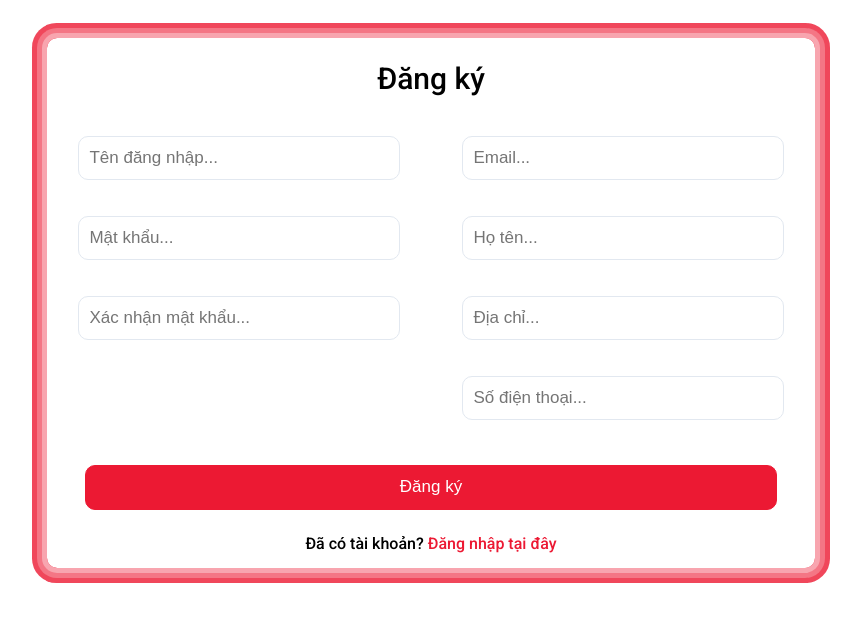
After one commit to nhd79/Gaming-Gear, a PHP site: page /view/signup.php in a window 1280 px wide. The commit adds this page. Shown: the top 622 px of the page, without its empty margins (209-1070 px from the left). Run offline with PHP 8.4, Linux system fonts and the light colour scheme; some libraries are stand-ins or nearby versions.

Commit message:
done change login, signup modal to page

```diff
--- a/controller/login.php
+++ b/controller/login.php
@@ -7,8 +7,6 @@ if (isset($_POST["username"])) {
     $username = test_input($_POST["username"]);
     $password = test_input($_POST["password"]);
 
-    // $sql = "select * from customer where user_name='" . $username . "'";
-    // $result = readDatabase($sql);
     $sql = "select * from customer where user_name = ?";
     $parameter = array($username);
     $result = readDatabase($sql, $parameter);
@@ -16,6 +14,7 @@ if (isset($_POST["username"])) {
     if (count($result) > 0) {
         foreach ($result as $customer) {
             if (password_verify($password, $customer["password"])) {
+                session_start();
                 $_SESSION["full_name"] = $customer["full_name"];
                 $_SESSION["id"] = $customer["id"];
                 $_SESSION["email"] = $customer["email"];
@@ -23,11 +22,11 @@ if (isset($_POST["username"])) {
                 $_SESSION["address"] = $customer["address"];
                 $_SESSION["image"] = $customer["image"];
                 echo "<script>alert('Đăng nhập thành công!');</script>";
+                echo "<script>location.href = 'index.php';</script>";
             } else {
                 echo "<script>alert('Sai mật khẩu!');</script>";
             }
         }
-        echo "<script>location.href = 'index.php';</script>";
     } else {
         echo "<script>alert('Tài khoản không tồn tại!');</script>";
     }
--- a/controller/signup.php
+++ b/controller/signup.php
@@ -16,15 +16,15 @@ if (isset($_POST["signup-username"])) {
         echo "<script>alert('Tên đăng nhập chứa ít nhất 6 ký tự, chỉ chứa chữ cái và số!');</script>";
     } else if (!preg_match('/^(?=.*[a-z])(?=.*[A-Z])(?=.*\d)(?=.*[$@$!%*?&_])[A-Za-z\d$@$!%*?&_]{10,}$/', $password)) {
         echo "<script>alert('Mật khẩu chứa ít nhất 10 ký tự, ít nhất một chữ cái thường, một chữ in hoa, một ký tự đặc biệt');</script>";
-    } else if (!preg_match('/^([a-zA-ZÀÁÂÃÈÉÊÌÍÒÓÔÕÙÚĂĐĨŨƠàáâãèéêìíòóôõùúăđĩũơƯĂẠẢẤẦẨẪẬẮẰẲẴẶẸẺẼỀỀỂưăạảấầẩẫậắằẳẵặẹẻẽềềểỄỆỈỊỌỎỐỒỔỖỘỚỜỞỠỢỤỦỨỪễệỉịọỏốồổỗộớờởỡợụủứừỬỮỰỲỴÝỶỸửữựỳỵỷỹ\s]+)$/i
-    ', $full_name)) {
-        echo "<script>alert('Họ tên chỉ chứa chữ cái!');</script>";
     } else if (!filter_var($email, FILTER_VALIDATE_EMAIL)) {
         echo "<script>alert('Email không hợp lệ!');</script>";
-    } else if (!preg_match('/^([a-zA-Z0-9ÀÁÂÃÈÉÊÌÍÒÓÔÕÙÚĂĐĨŨƠàáâãèéêìíòóôõùúăđĩũơƯĂẠẢẤẦẨẪẬẮẰẲẴẶẸẺẼỀỀỂưăạảấầẩẫậắằẳẵặẹẻẽềềểỄỆỈỊỌỎỐỒỔỖỘỚỜỞỠỢỤỦỨỪễệỉịọỏốồổỗộớờởỡợụủứừỬỮỰỲỴÝỶỸửữựỳỵỷỹ\s]+)$/i
-    ', $address)) {
+    } else if (($full_name != "") && (!preg_match('/^([a-zA-ZÀÁÂÃÈÉÊÌÍÒÓÔÕÙÚĂĐĨŨƠàáâãèéêìíòóôõùúăđĩũơƯĂẠẢẤẦẨẪẬẮẰẲẴẶẸẺẼỀỀỂưăạảấầẩẫậắằẳẵặẹẻẽềềểỄỆỈỊỌỎỐỒỔỖỘỚỜỞỠỢỤỦỨỪễệỉịọỏốồổỗộớờởỡợụủứừỬỮỰỲỴÝỶỸửữựỳỵỷỹ\s]+)$/i
+    ', $full_name))) {
+        echo "<script>alert('Họ tên chỉ chứa chữ cái!');</script>";
+    } else if (($address != "") && (!preg_match('/^([a-zA-Z0-9ÀÁÂÃÈÉÊÌÍÒÓÔÕÙÚĂĐĨŨƠàáâãèéêìíòóôõùúăđĩũơƯĂẠẢẤẦẨẪẬẮẰẲẴẶẸẺẼỀỀỂưăạảấầẩẫậắằẳẵặẹẻẽềềểỄỆỈỊỌỎỐỒỔỖỘỚỜỞỠỢỤỦỨỪễệỉịọỏốồổỗộớờởỡợụủứừỬỮỰỲỴÝỶỸửữựỳỵỷỹ\s]+)$/i
+    ', $address))) {
         echo "<script>alert('Địa chỉ chỉ chứa chữ cái và số!');</script>";
-    } else if (!preg_match('/[0-9]/', $phone_number)) {
+    } else if (($phone_number != "") && (!preg_match('/[0-9]/', $phone_number))) {
         echo "<script>alert('Số điện thoại chỉ chứa số!');</script>";
     } else {
         $sql = "select user_name from customer where 1";
@@ -38,15 +38,13 @@ if (isset($_POST["signup-username"])) {
         if ($exist != 1) {
             if ($password == $password_repeat) {
                 $hashed_password = password_hash($password, PASSWORD_DEFAULT);
-                // $sql = "insert into customer(user_name,password,full_name,address,phone,email,image)
-                // values('" . $username . "','" . $hashed_password . "','" . $full_name . "','"
-                //     . $address . "','" . $phone_number . "','" . $email . "','user.png')";
                 $sql = "insert into customer(user_name,password,full_name,address,phone,email,image)
 			    values(?,?,?,?,?,?,?)";
                 $avatar = 'https://avatars.dicebear.com/api/micah/' . $username . '.svg?mood[]=happy&mouth[]=smile';
                 $parameter = array($username, $hashed_password, $full_name, $address, $phone_number, $email, $avatar);
                 writeDatabase($sql, $parameter);
                 echo "<script>alert('Đăng ký thành công!');</script>";
+                echo "<script>location.href = 'index.php';</script>";
             } else {
                 echo "<script>alert('Mật khẩu xác nhận không đúng!');</script>";
             }
--- /dev/null
+++ b/css/login-signup.css
@@ -0,0 +1,108 @@
+.login div,
+.signup div {
+  display: flex;
+  justify-content: center;
+  align-items: center;
+}
+.login {
+  display: grid;
+  grid-template-columns: minmax(300px, 1fr);
+  grid-template-rows: 80px 240px 30px 50px;
+  margin: 6vw 35vw 0vw 35vw;
+  box-shadow: 0 0 0 5px hsl(353, 85%, 81%), 0 0 0 10px hsl(353, 85%, 71%),
+    0 0 0 15px hsl(353, 85%, 61%);
+  border-radius: 10px;
+  min-width: 300px;
+}
+.signup {
+  display: grid;
+  grid-template-columns: 1fr;
+  grid-template-rows: 80px 400px 50px;
+  margin: 3vw 20vw 5vw 20vw;
+  box-shadow: 0 0 0 5px hsl(353, 85%, 81%), 0 0 0 10px hsl(353, 85%, 71%),
+    0 0 0 15px hsl(353, 85%, 61%);
+  border-radius: 10px;
+  min-width: 300px;
+  /* min-height: 770px; */
+}
+.login > form {
+  display: grid;
+  grid-template-columns: 1fr;
+  grid-auto-rows: 80px;
+}
+.signup > form {
+  display: grid;
+  grid-template-columns: 1fr 1fr;
+  grid-template-rows: 320px, 80px;
+}
+.signup > form > .login-info {
+  display: grid;
+  grid-template-columns: 1fr;
+  grid-auto-rows: 80px;
+}
+.signup > form > .personal-info {
+  display: grid;
+  grid-template-columns: 1fr;
+  grid-auto-rows: 80px;
+}
+.signup > form > .button {
+  grid-column: 1 / 3;
+}
+.login > .text,
+.signup > .text {
+  font-size: 30px;
+}
+.login input,
+.signup input {
+  border: 1px solid #e2e8f0;
+  border-radius: 10px;
+  height: 40px;
+  width: 80%;
+  padding-left: 10px;
+  font-size: 17px;
+  outline: none;
+}
+.login input:focus,
+.signup input:focus {
+  border: 2px solid var(--mainColor);
+}
+.login button,
+.signup button {
+  color: white;
+  background-color: var(--mainColor);
+  border-radius: 10px;
+  border: 1px solid var(--mainColor);
+  padding: 10px;
+  height: 45px;
+  width: 80%;
+  font-size: 17px;
+
+  cursor: pointer;
+}
+.signup button {
+  width: 90%;
+}
+.login a,
+.signup a {
+  color: var(--mainColor);
+}
+@media screen and (max-width: 600px) {
+  .login {
+    margin: 6vw 20vw 0vw 20vw;
+  }
+}
+@media screen and (max-width: 770px) {
+  .signup {
+    margin: 5vw 10vw 5vw 10vw;
+  }
+  .signup > form {
+    grid-template-columns: 1fr;
+    grid-template-rows: 240px, 320px, 80px;
+  }
+  .signup > form > .button {
+    grid-column: 1 / 2;
+  }
+  .signup {
+    grid-template-rows: 80px 640px 50px;
+  }
+}
--- a/view/index.php
+++ b/view/index.php
@@ -23,8 +23,8 @@
   <?php
   include_once("header.php");
   include_once("nav.php");
-  include_once("../controller/login.php");
-  include_once("../controller/signup.php");
+  // include_once("../controller/login.php"); // Use this when using modals
+  // include_once("../controller/signup.php");
   ?>
 
   <!-- Slideshow -->
--- a/view/login-modal.php
+++ b/view/login-modal.php
@@ -14,7 +14,7 @@
   </form>
   <div>
     Chưa có tài khoản?&nbsp;
-    <a href="signup-modal.html" rel="modal:open">Đăng ký tại đây</a>
+    <a href="signup-modal.php" rel="modal:open">Đăng ký tại đây</a>
   </div>
   <!-- <a href="#" rel="modal:close">Close</a> -->
 </div>
--- a/view/nav.php
+++ b/view/nav.php
@@ -6,7 +6,9 @@
     if (isset($_SESSION["full_name"]))
         include_once("../controller/logout.php");
     else
-        echo '<a href="login-modal.php" rel="modal:open">ĐĂNG NHẬP</a>
-        <a href="signup-modal.php" rel="modal:open">ĐĂNG KÝ</a>';
+        // echo '<a href="login-modal.php" rel="modal:open">ĐĂNG NHẬP</a> // Modal
+        // <a href="signup-modal.php" rel="modal:open">ĐĂNG KÝ</a>'; // Modal
+        echo '<a href="login.php">ĐĂNG NHẬP</a>
+        <a href="signup.php">ĐĂNG KÝ</a>';
     ?>
 </nav>
--- /dev/null
+++ b/view/signup.php
@@ -0,0 +1,63 @@
+<!DOCTYPE html>
+<html lang="en">
+
+<head>
+    <meta charset="UTF-8" />
+    <meta http-equiv="X-UA-Compatible" content="IE=edge" />
+    <meta name="viewport" content="width=device-width, initial-scale=1.0" />
+    <link rel="stylesheet" href="/css/styles.css" />
+    <link rel="stylesheet" href="/css/modal.css" />
+    <link rel="stylesheet" href="/css/login-signup.css" />
+
+    <!-- Remember to include jQuery :) -->
+    <script src="https://cdnjs.cloudflare.com/ajax/libs/jquery/3.0.0/jquery.min.js"></script>
+
+    <!-- jQuery Modal -->
+    <script src="https://cdnjs.cloudflare.com/ajax/libs/jquery-modal/0.9.1/jquery.modal.min.js"></script>
+    <link rel="stylesheet" href="https://cdnjs.cloudflare.com/ajax/libs/jquery-modal/0.9.1/jquery.modal.min.css" />
+    <title>GG</title>
+</head>
+
+<body>
+    <?php
+    include_once("../controller/signup.php");
+    ?>
+    <!-- Signup Modal -->
+    <div class="signup">
+        <div class="text">Đăng ký</div>
+        <form method="post" action="<?php echo htmlspecialchars($_SERVER["PHP_SELF"]); ?>">
+            <div class="login-info">
+                <div>
+                    <input type="text" name="signup-username" id="signup-username" placeholder="Tên đăng nhập..." value="<?php if (isset($username)) echo $username; ?>" required />
+                </div>
+                <div>
+                    <input type="password" name="signup-password" id="signup-password" placeholder="Mật khẩu..." value="<?php if (isset($password)) echo $password; ?>" required />
+                </div>
+                <div>
+                    <input type="password" name="password-repeat" id="password-repeat" placeholder="Xác nhận mật khẩu..." value="<?php if (isset($password_repeat)) echo $password_repeat; ?>" required />
+                </div>
+            </div>
+            <div class="personal-info">
+                <div>
+                    <input type="text" name="email" id="email" placeholder="Email..." value="<?php if (isset($email)) echo $email; ?>" required />
+                </div>
+                <div>
+                    <input type="text" name="fullname" id="fullname" placeholder="Họ tên..." value="<?php if (isset($full_name)) echo $full_name; ?>" />
+                </div>
+                <div>
+                    <input type="text" name="address" id="address" placeholder="Địa chỉ..." value="<?php if (isset($address)) echo $address; ?>" />
+                </div>
+                <div class="phone">
+                    <input type="text" name="phone-number" id="phone-number" placeholder="Số điện thoại..." value="<?php if (isset($phone_number)) echo $phone_number; ?>" />
+                </div>
+            </div>
+            <div class="button">
+                <button type="submit" name="signup-button">Đăng ký</button>
+            </div>
+        </form>
+        <div>
+            Đã có tài khoản?&nbsp;
+            <a href="login.php">Đăng nhập tại đây</a>
+        </div>
+    </div>
+</body>
```
Also changed, not shown: view/login.php (added, +47 -0 lines).
